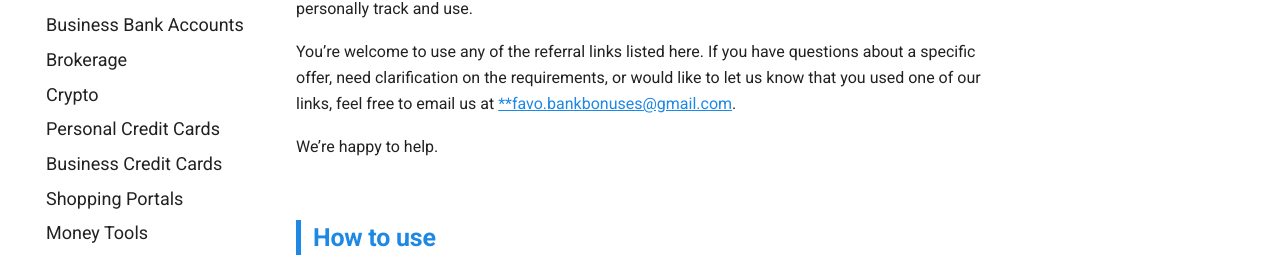
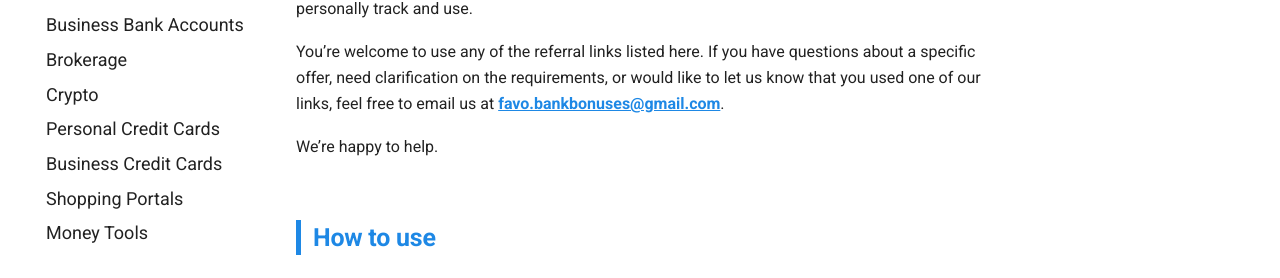
Before and after one commit to whispersofzephyr/favolinkhub-site, an MkDocs documentation site: the page built from docs/index.md, in a window 1280 px wide and 925 px high. Shown: the part 318-596 px from the top of the window. Built offline with MkDocs 1.6.1 and Material for MkDocs 9.7.7, drawn with Linux system fonts in a browser that asks for light colours.

```diff
--- a/docs/index.md
+++ b/docs/index.md
@@ -2,7 +2,7 @@
 
 Welcome! This site is a curated collection of referral links and bonus explanations that we personally track and use.
 
-You’re welcome to use any of the referral links listed here. If you have questions about a specific offer, need clarification on the requirements, or would like to let us know that you used one of our links, feel free to email us at [**favo.bankbonuses@gmail.com](mailto:favo.bankbonuses@gmail.com).
+You’re welcome to use any of the referral links listed here. If you have questions about a specific offer, need clarification on the requirements, or would like to let us know that you used one of our links, feel free to email us at [**favo.bankbonuses@gmail.com**](mailto:favo.bankbonuses@gmail.com).
 
 We’re happy to help.
 
```
